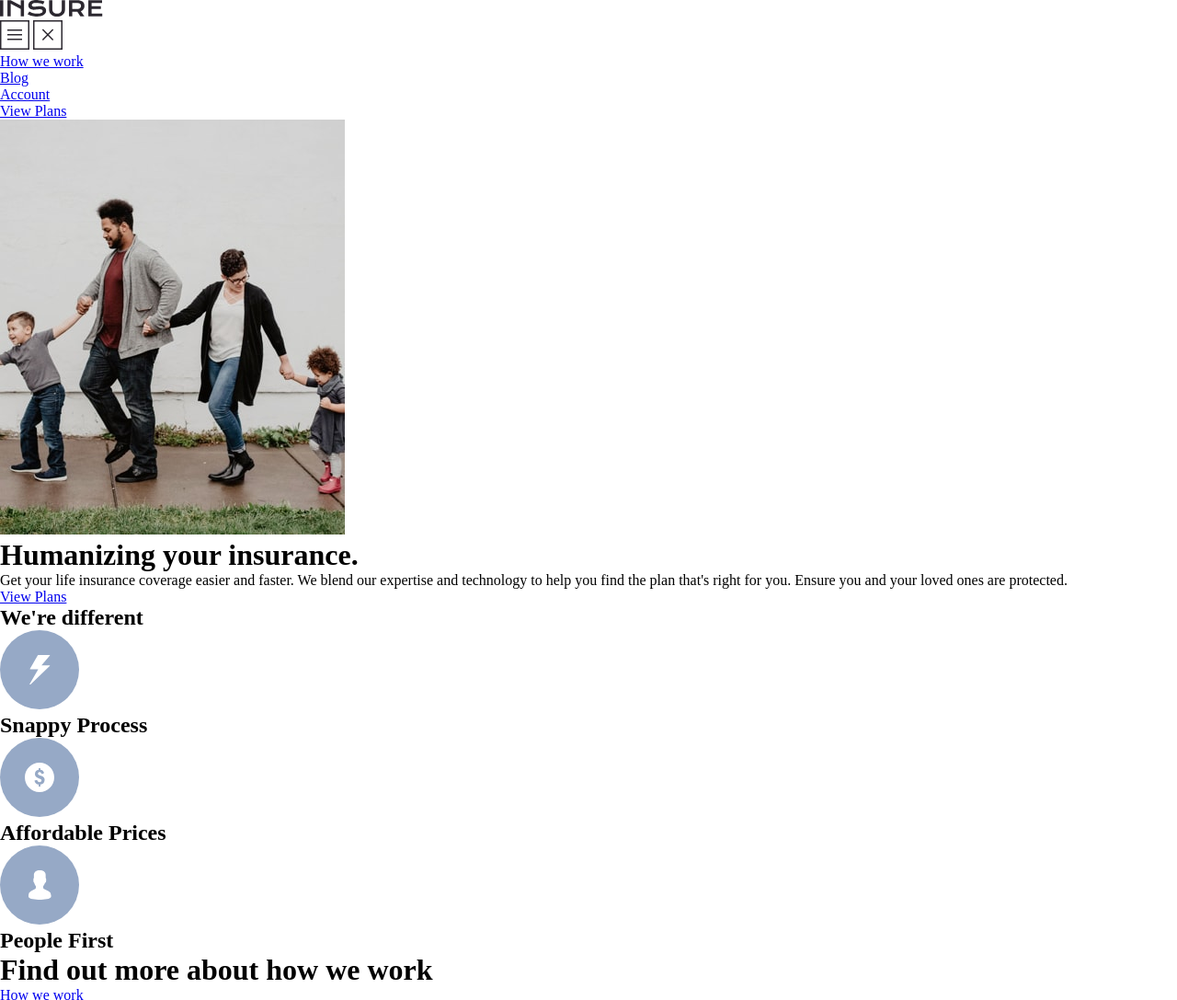
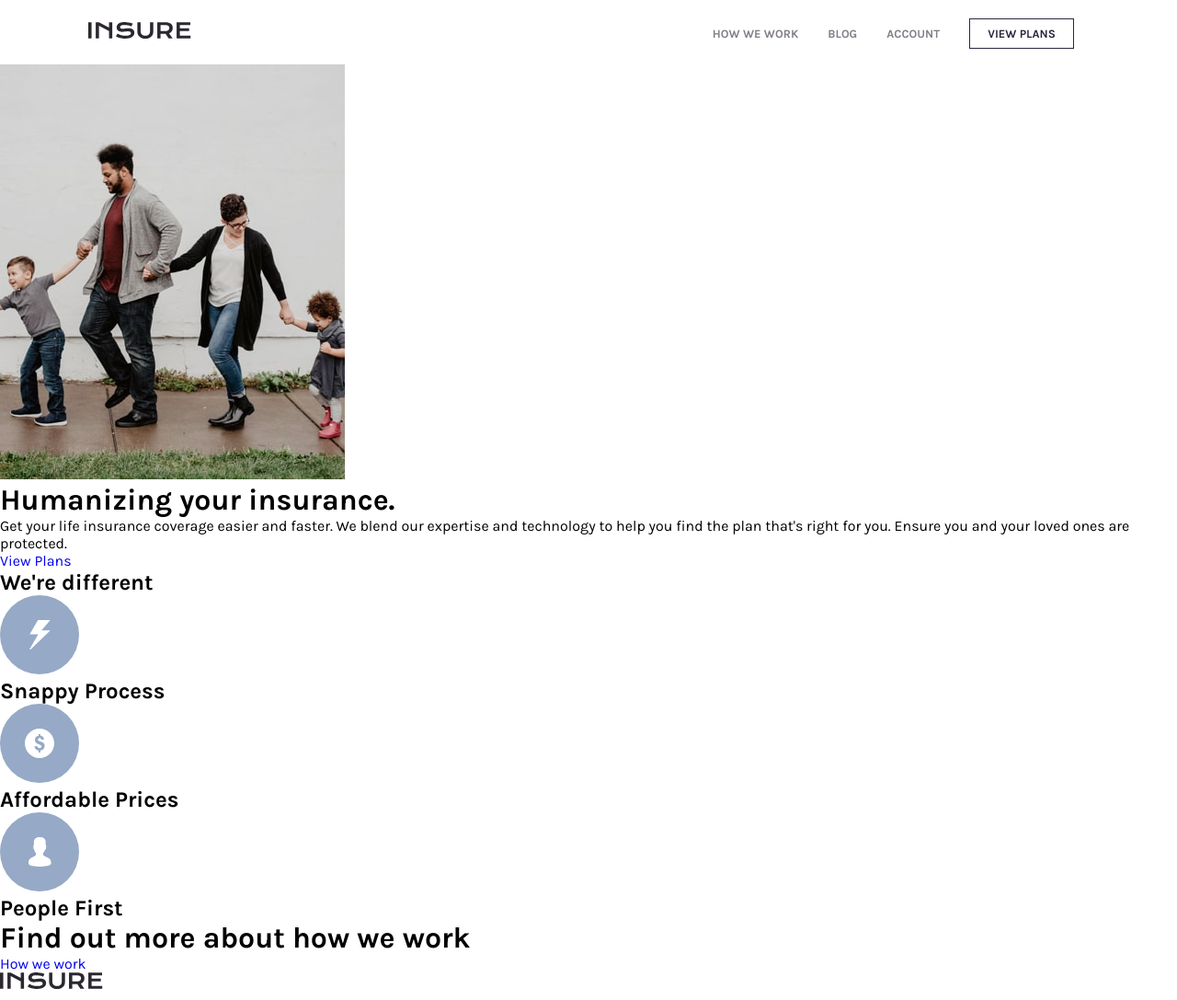
Before and after one commit to PontusVallgren/Insure-landing-page, a website: page index.html in a window 1280 px wide. Shown: the top 1087 px of the page at 92% size. Drawn offline with nearby package versions, Linux system fonts and the light colour scheme; files that its build step writes are made by us from their sources.

Commit message:
Adding mobile and desktop version of header with navbar and working mobile burger menu

```diff
--- a/index.html
+++ b/index.html
@@ -24,17 +24,18 @@
       <div class="header-logo">
         <img src="images/logo.svg" />
       </div>
-      <div class="burger-menu">
+      <button class="burger-menu">
         <img class="burger-open" src="images/icon-hamburger.svg" />
-        <img class="burger-close" src="images/icon-close.svg" />
-      </div>
-      <nav class="main-nav">
-        <ul class="nav-list">
-          <li class="nav-link"><a href="#">How we work</a></li>
-          <li class="nav-link"><a href="#">Blog</a></li>
-          <li class="nav-link"><a href="#">Account</a></li>
-          <li class="nav-link"><a href="#">View Plans</a></li>
+        <img class="burger-close hidden" src="images/icon-close.svg" />
+      </button>
+      <nav class="nav hidden">
+        <ul class="nav-menu">
+          <li><a href="#">How we work</a></li>
+          <li><a href="#">Blog</a></li>
+          <li><a href="#">Account</a></li>
+          <li><a id="list-item" href="#">View Plans</a></li>
         </ul>
+        <img src="images/bg-pattern-mobile-nav.svg" />
       </nav>
     </header>
     <div class="hero-img">
@@ -114,5 +115,6 @@
         <li><a href="#"></a></li>
       </div>
     </footer>
+    <script src="./src/script.js"></script>
   </body>
 </html>
--- a/src/main.scss
+++ b/src/main.scss
@@ -1,3 +1,5 @@
 @import "./misc/reset";
 @import "./misc/variables";
 @import "./misc/mixins";
+
+@import "./sections/header";
--- a/src/misc/_mixins.scss
+++ b/src/misc/_mixins.scss
@@ -0,0 +1,5 @@
+@mixin desktop {
+  @media screen and (min-width: $bp-desktop) {
+    @content;
+  }
+}
--- a/src/misc/_reset.scss
+++ b/src/misc/_reset.scss
@@ -1,5 +1,14 @@
+@import "./variables";
+
 * {
   padding: 0;
   margin: 0;
   box-sizing: border-box;
+  font-family: $f-karla;
 }
+li {
+  list-style-type: none;
+}
+a {
+  text-decoration: none;
+}
--- a/src/misc/_variables.scss
+++ b/src/misc/_variables.scss
@@ -1,4 +1,4 @@
-$c-DarkViolet: hsl(270, 9%, 17%);
+$c-DarkViolet: hsl(256, 26%, 20%);
 $c-GrayishBlue: hsl(216, 30%, 68%);
 $c-VeryDarkViolet: hsl(270, 9%, 17%);
 $c-DarkGrayishViolet: hsl(273, 4%, 51%);
--- /dev/null
+++ b/src/script.js
@@ -0,0 +1,20 @@
+// Calling DOM
+
+const burger = document.querySelector(".burger-menu");
+const navbar = document.querySelector(".nav");
+const burgerOpenIcon = document.querySelector(".burger-open");
+const burgerCloseIcon = document.querySelector(".burger-close");
+
+//Events
+
+burger.addEventListener("click", () => {
+  if (navbar.classList.contains("hidden")) {
+    navbar.classList.remove("hidden");
+    burgerOpenIcon.classList.add("hidden");
+    burgerCloseIcon.classList.remove("hidden");
+  } else if (!navbar.classList.contains("hidden")) {
+    navbar.classList.add("hidden");
+    burgerCloseIcon.classList.add("hidden");
+    burgerOpenIcon.classList.remove("hidden");
+  }
+});
--- /dev/null
+++ b/src/sections/_header.scss
@@ -0,0 +1,86 @@
+.header {
+  display: flex;
+  justify-content: space-between;
+  align-items: center;
+  padding: 1.5rem;
+}
+.burger-menu {
+  border: none;
+  cursor: pointer;
+}
+@include desktop {
+  .header {
+    padding: 1.5rem 6rem;
+  }
+}
+@include desktop {
+  .burger-open {
+    display: none;
+  }
+  .burger-close {
+    display: none;
+  }
+}
+
+.nav {
+  display: flex;
+  flex-direction: column;
+  position: absolute;
+  background-color: $c-VeryDarkViolet;
+  width: 100%;
+  left: 0;
+  top: 75px;
+  .nav-menu {
+    display: flex;
+    flex-direction: column;
+    align-items: center;
+    margin: 1.5rem 0 5rem 0;
+    li {
+      margin: 1.5rem;
+    }
+    a {
+      color: white;
+      font-size: 1.5rem;
+      text-transform: uppercase;
+    }
+    #list-item {
+      border: 2px white solid;
+      padding: 1rem 4rem;
+    }
+  }
+}
+.hidden {
+  display: none;
+}
+@include desktop {
+  .nav {
+    display: block;
+    position: static;
+    background-color: white;
+    width: auto;
+    img {
+      display: none;
+    }
+    .nav-menu {
+      display: flex;
+      flex-direction: row;
+      margin: 0;
+      li {
+        margin: 0;
+      }
+
+      a {
+        color: $c-DarkGrayishViolet;
+        font-size: 0.8rem;
+        font-weight: 700;
+        margin: 0 1rem;
+        text-transform: uppercase;
+      }
+      #list-item {
+        color: $c-DarkViolet;
+        border: 1px $c-DarkViolet solid;
+        padding: 0.5rem 1.2rem;
+      }
+    }
+  }
+}
```
